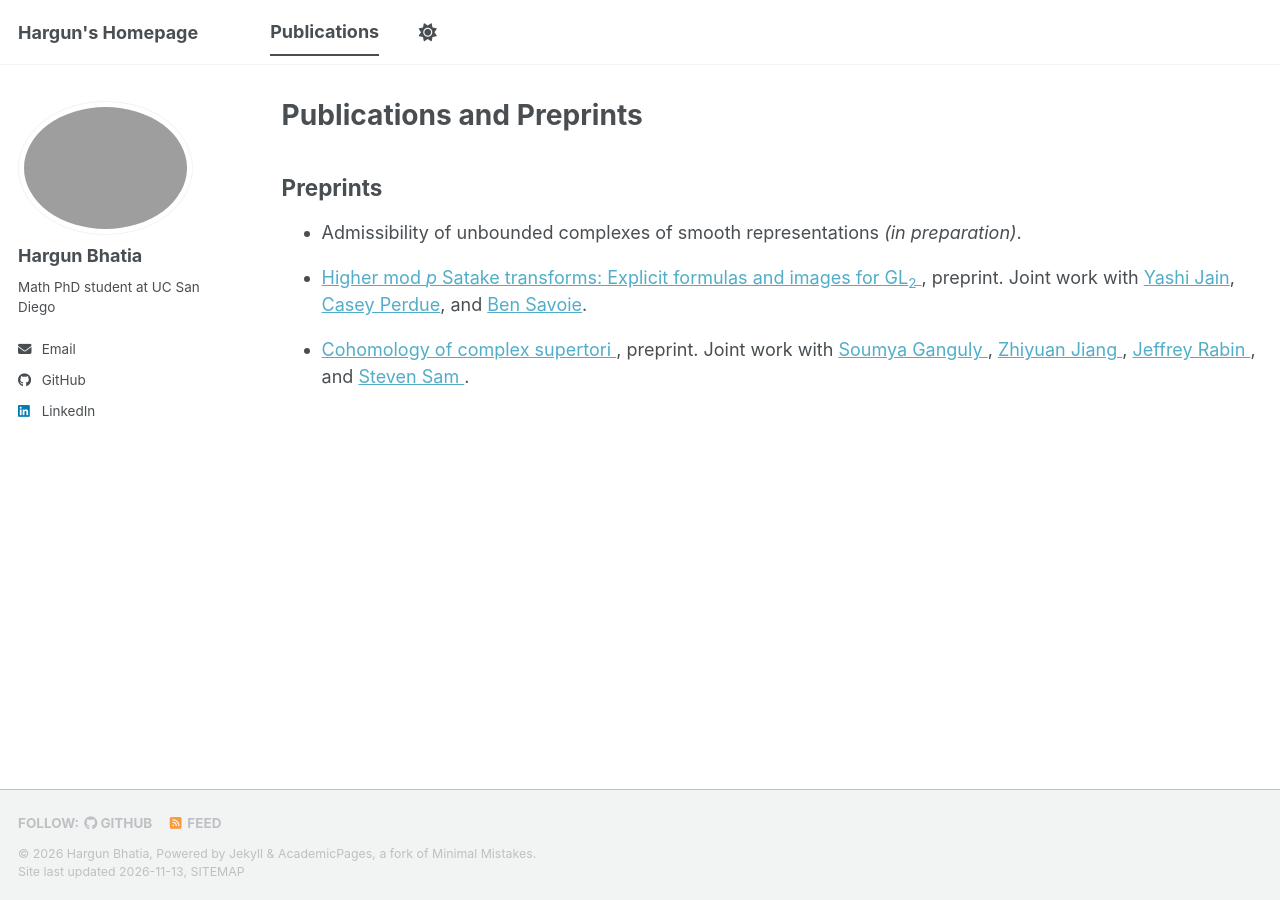
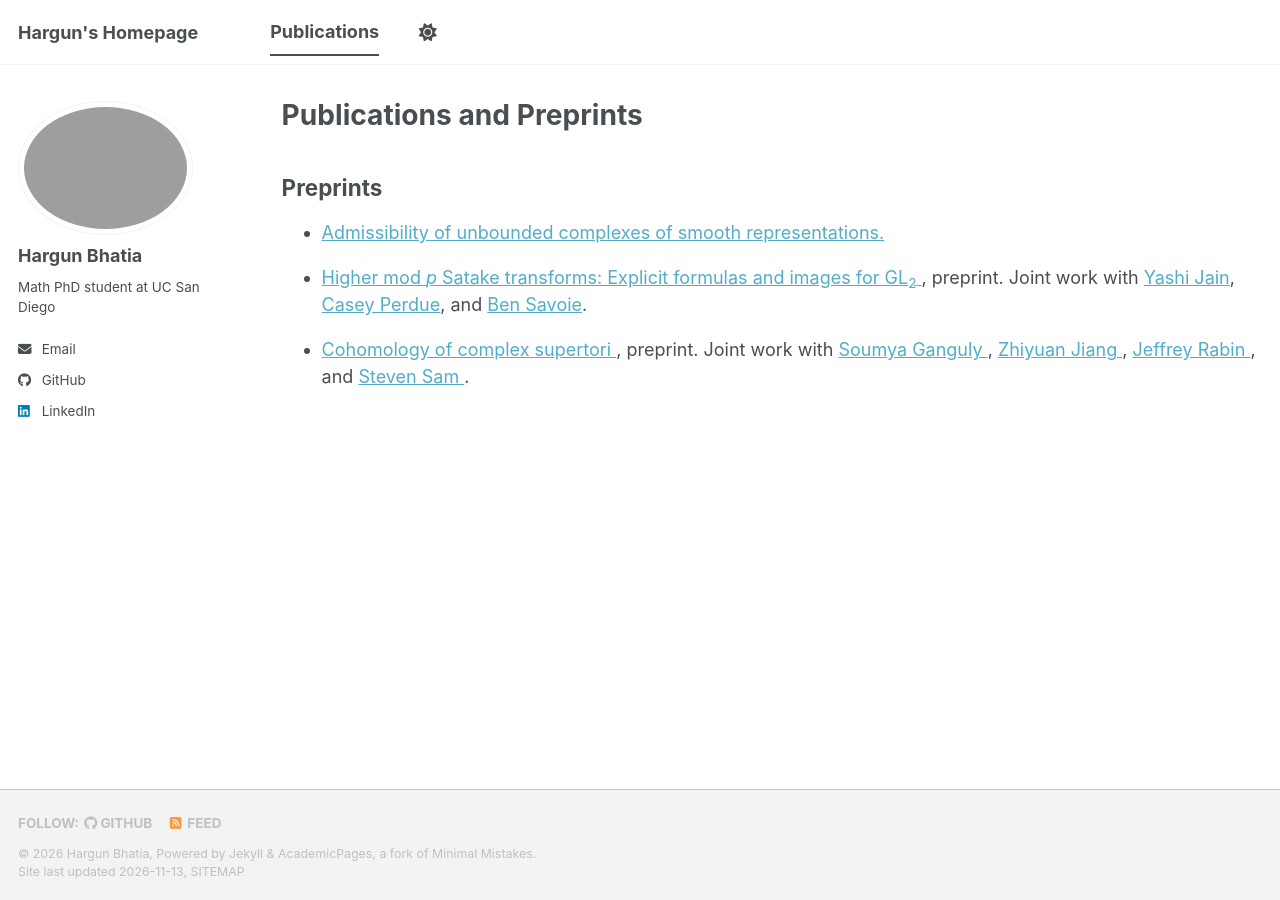
Before and after one commit to hpbhatia/hpbhatia.github.io, a Jekyll site: the page built from _pages/publications.html, in a window 1280 px wide. Built offline with Jekyll 4.4.1, drawn with Linux system fonts in a browser that asks for light colours; a style sheet for code colours, icons or effects is not loaded.

Commit message:
Update publications.html

```diff
--- a/_pages/publications.html
+++ b/_pages/publications.html
@@ -9,7 +9,7 @@ author_profile: true
 
 <ul>
   <li style="margin-bottom: 1em;">
-     Admissibility of unbounded complexes of smooth representations <em>(in preparation)</em>.
+     <a href="https://arxiv.org/abs/2611.16167"> Admissibility of unbounded complexes of smooth representations.
   </li>
 
   <li style="margin-bottom: 1em;">
```
